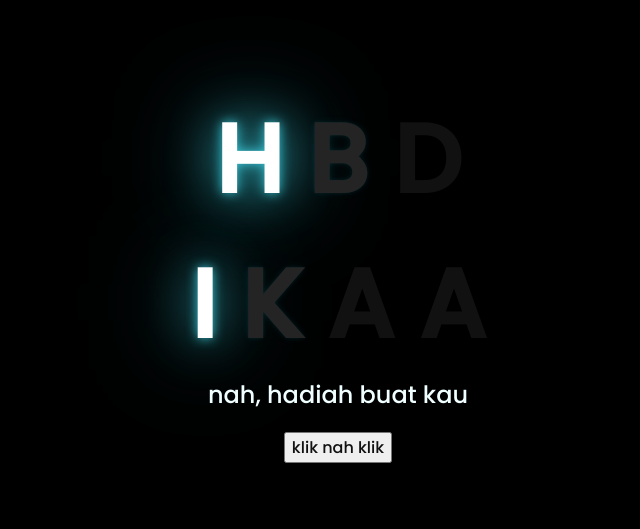
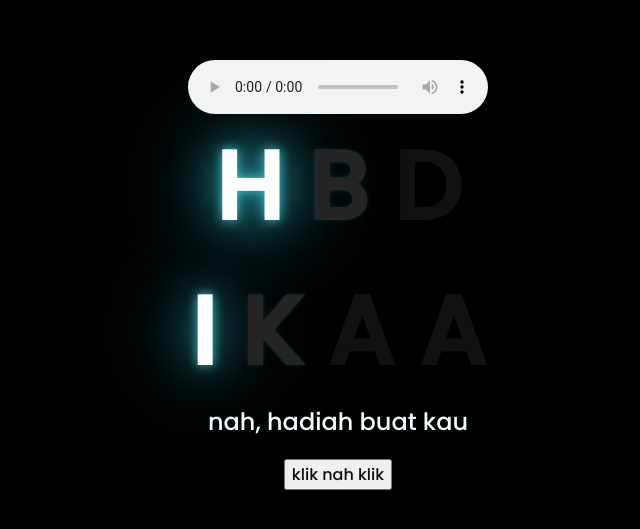
Before and after one commit to roamboyy/www.roamboyy.github.io, a plain HTML site: page index.html in a window 1280 px wide. Shown: the part 133-662 px from the top of the page, without its empty margins (310-950 px from the left). Drawn offline with Linux system fonts and the light colour scheme.

Commit message:
Update index.html

```diff
--- a/index.html
+++ b/index.html
@@ -1,6 +1,7 @@
 <!DOCTYPE html>
 <html lang="en">
 <head>
+    <audio src="Jon Poppii - Flowers.mp3" controls></audio>
     <meta charset="UTF-8">
     <meta http-equiv="X-UA-Compatible" content="IE=edge">
     <meta name="viewport" content="width=device-width, initial-scale=1.0">
```
